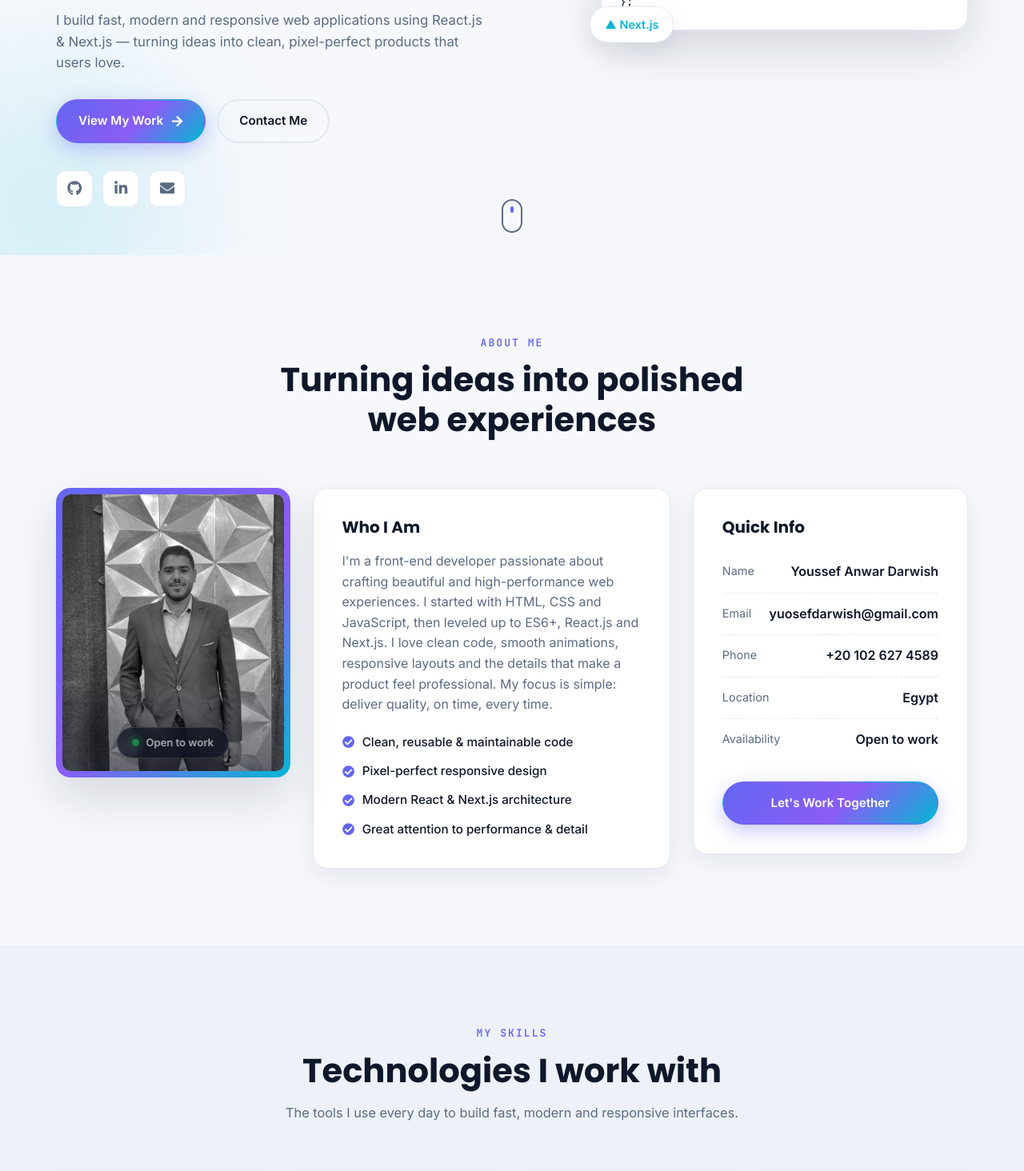
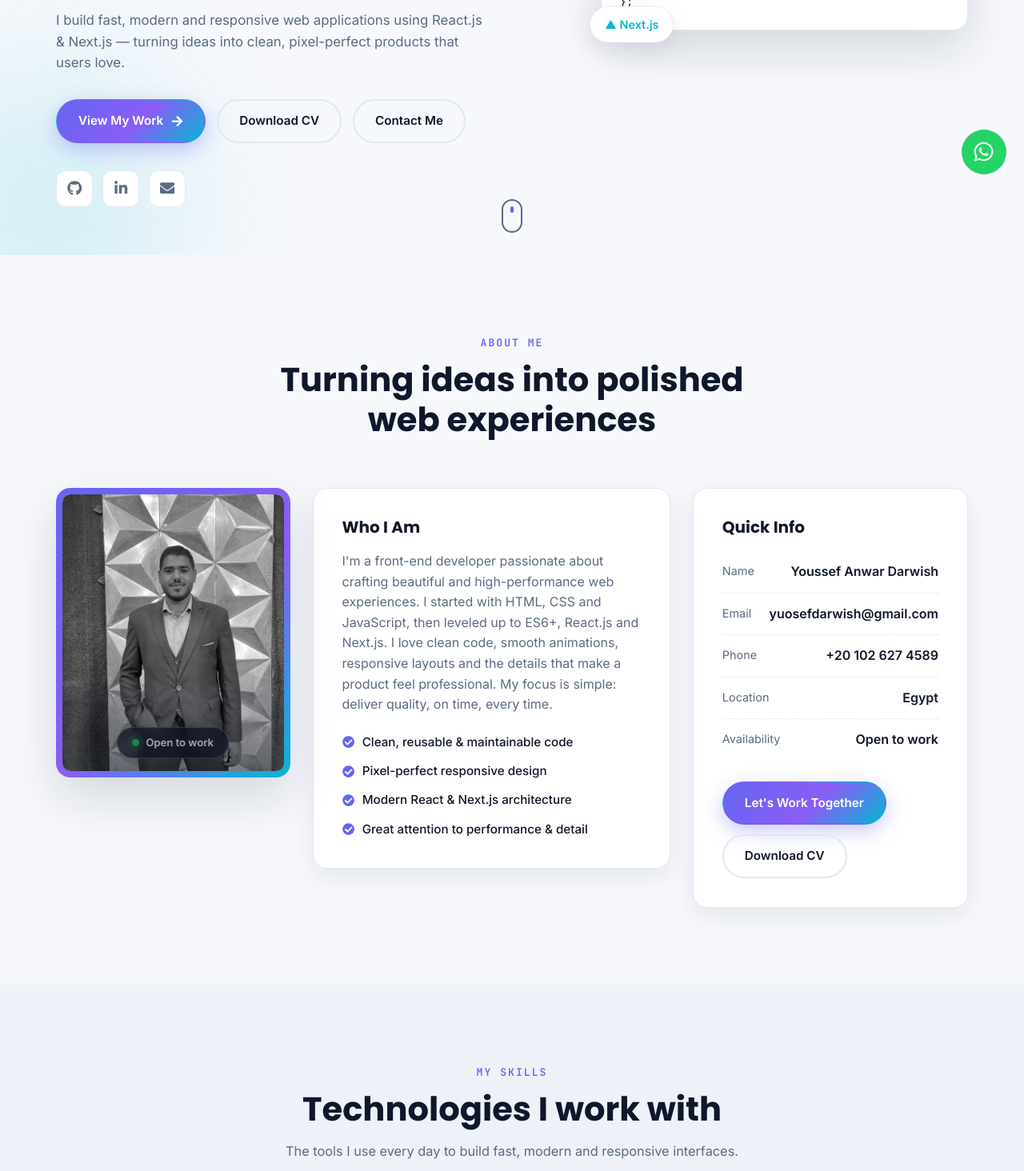
Before and after one commit to darsh-111/Portfolio, a React (Vite) app: page / in a window 1280 px wide. Shown: the part 560-2024 px from the top of the page at 80% size. Built offline with nearby package versions, Linux system fonts and the light colour scheme.

Commit message:
Add OG tags, WhatsApp, CV download, project screenshots, perf

```diff
--- a/index.html
+++ b/index.html
@@ -9,6 +9,22 @@
       name="description"
       content="Youssef Anwar Darwish — Front-End Developer specializing in React.js and Next.js. Building fast, modern and responsive web experiences."
     />
+    <meta property="og:type" content="website" />
+    <meta property="og:site_name" content="Youssef Anwar Darwish" />
+    <meta property="og:title" content="Youssef Anwar Darwish | Front-End Developer" />
+    <meta
+      property="og:description"
+      content="Front-End Developer specializing in React.js and Next.js. I build fast, modern and responsive web experiences."
+    />
+    <meta property="og:url" content="https://darsh-111.github.io/Portfolio/" />
+    <meta property="og:image" content="https://darsh-111.github.io/Portfolio/images/profile.jpg" />
+    <meta name="twitter:card" content="summary_large_image" />
+    <meta name="twitter:title" content="Youssef Anwar Darwish | Front-End Developer" />
+    <meta
+      name="twitter:description"
+      content="Front-End Developer specializing in React.js and Next.js."
+    />
+    <meta name="twitter:image" content="https://darsh-111.github.io/Portfolio/images/profile.jpg" />
     <link rel="preconnect" href="https://fonts.googleapis.com" />
     <link rel="preconnect" href="https://fonts.gstatic.com" crossorigin />
     <link
--- a/src/App.jsx
+++ b/src/App.jsx
@@ -7,6 +7,7 @@ import Services from "./components/Services.jsx";
 import Projects from "./components/Projects.jsx";
 import Contact from "./components/Contact.jsx";
 import Footer from "./components/Footer.jsx";
+import WhatsAppFloat from "./components/WhatsAppFloat.jsx";
 
 export default function App() {
   useEffect(() => {
@@ -38,6 +39,7 @@ export default function App() {
         <Contact />
       </main>
       <Footer />
+      <WhatsAppFloat />
     </>
   );
 }
--- a/src/components/About.jsx
+++ b/src/components/About.jsx
@@ -20,7 +20,12 @@ export default function About() {
         <div className="about-grid">
           <div className="about-photo-frame" data-reveal>
             <div className="about-photo">
-              <img src={`${import.meta.env.BASE_URL}images/profile.jpg`} alt={profile.name} />
+              <img
+                src={`${import.meta.env.BASE_URL}images/profile.jpg`}
+                alt={profile.name}
+                loading="lazy"
+                decoding="async"
+              />
               <span className="about-photo-badge">
                 <span className="badge-dot" /> Open to work
               </span>
@@ -49,12 +54,21 @@ export default function About() {
                 </div>
               ))}
             </dl>
-            <a
-              href={`mailto:${profile.contact.email}?subject=Work%20Opportunity`}
-              className="btn btn-primary btn-block"
-            >
-              Let's Work Together
-            </a>
+            <div className="about-actions">
+              <a
+                href={`mailto:${profile.contact.email}?subject=Work%20Opportunity`}
+                className="btn btn-primary"
+              >
+                Let's Work Together
+              </a>
+              <a
+                href={`${import.meta.env.BASE_URL}${profile.cvUrl}`}
+                className="btn btn-outline"
+                download
+              >
+                Download CV
+              </a>
+            </div>
           </div>
         </div>
       </div>
--- a/src/components/Contact.jsx
+++ b/src/components/Contact.jsx
@@ -1,5 +1,5 @@
 import { useState } from "react";
-import { FaEnvelope, FaPhoneAlt, FaMapMarkerAlt, FaGithub, FaLinkedinIn, FaPaperPlane } from "react-icons/fa";
+import { FaEnvelope, FaPhoneAlt, FaMapMarkerAlt, FaGithub, FaLinkedinIn, FaPaperPlane, FaWhatsapp } from "react-icons/fa";
 import { profile } from "../data/profile.js";
 import SectionHeader from "./SectionHeader.jsx";
 
@@ -49,6 +49,20 @@ export default function Contact() {
               </span>
               <div>
                 <h4>Phone</h4>
+                <p>{profile.contact.phone}</p>
+              </div>
+            </a>
+            <a
+              className="contact-card"
+              href={`https://wa.me/${profile.contact.whatsapp}`}
+              target="_blank"
+              rel="noreferrer"
+            >
+              <span className="contact-icon contact-whatsapp">
+                <FaWhatsapp />
+              </span>
+              <div>
+                <h4>WhatsApp</h4>
                 <p>{profile.contact.phone}</p>
               </div>
             </a>
--- a/src/components/Hero.jsx
+++ b/src/components/Hero.jsx
@@ -53,7 +53,7 @@ export default function Hero() {
       <div className="container hero-content">
         <div className="hero-text">
           <div className="hero-avatar" data-reveal>
-            <img src={`${import.meta.env.BASE_URL}images/profile.jpg`} alt={profile.name} />
+            <img src={`${import.meta.env.BASE_URL}images/profile.jpg`} alt={profile.name} fetchpriority="high" decoding="async" />
             <span className="hero-avatar-dot" title="Available for work" />
           </div>
           <span className="badge" data-reveal>
@@ -75,6 +75,13 @@ export default function Hero() {
           <div className="hero-actions" data-reveal>
             <a href="#projects" className="btn btn-primary">
               View My Work <FaArrowRight />
+            </a>
+            <a
+              href={`${import.meta.env.BASE_URL}${profile.cvUrl}`}
+              className="btn btn-outline"
+              download
+            >
+              Download CV
             </a>
             <a href="#contact" className="btn btn-outline">
               Contact Me
--- a/src/components/Projects.jsx
+++ b/src/components/Projects.jsx
@@ -23,9 +23,22 @@ export default function Projects() {
                 className="project-preview"
                 style={{ background: `linear-gradient(135deg, ${project.accent}, #06b6d4)` }}
               >
-                <div className="project-mock">
-                  {projectIcons[project.icon]}
-                </div>
+                {project.image ? (
+                  <>
+                    <img
+                      src={`${import.meta.env.BASE_URL}${project.image}`}
+                      alt={`${project.title} screenshot`}
+                      className="project-shot"
+                      loading="lazy"
+                      decoding="async"
+                    />
+                    <div className="project-overlay" />
+                  </>
+                ) : (
+                  <div className="project-mock">
+                    {projectIcons[project.icon]}
+                  </div>
+                )}
                 <span className="project-tag">{project.subtitle}</span>
               </div>
               <div className="project-body">
--- /dev/null
+++ b/src/components/WhatsAppFloat.jsx
@@ -0,0 +1,21 @@
+import { FaWhatsapp } from "react-icons/fa";
+import { profile } from "../data/profile.js";
+
+export default function WhatsAppFloat() {
+  const message = encodeURIComponent(
+    "Hi Youssef, I saw your portfolio and I'd like to talk about a project."
+  );
+
+  return (
+    <a
+      href={`https://wa.me/${profile.contact.whatsapp}?text=${message}`}
+      target="_blank"
+      rel="noreferrer"
+      className="whatsapp-float"
+      aria-label="Chat on WhatsApp"
+      title="Chat on WhatsApp"
+    >
+      <FaWhatsapp />
+    </a>
+  );
+}
--- a/src/data/profile.js
+++ b/src/data/profile.js
@@ -11,8 +11,10 @@ export const profile = {
     email: "yuosefdarwish@gmail.com",
     phone: "01026274589",
     phoneFull: "+201026274589",
+    whatsapp: "201026274589",
     location: "Egypt",
   },
+  cvUrl: "/cv.pdf",
   socials: {
     github: "https://github.com/darsh-111",
     linkedin: "https://www.linkedin.com/in/yuossef-darwish-67aa4231b/",
@@ -65,6 +67,7 @@ export const profile = {
       repo: "https://github.com/darsh-111/social-app",
       accent: "#6366f1",
       icon: "chat",
+      image: "/projects/social-app.png",
     },
     {
       title: "ShopVerse",
@@ -76,6 +79,7 @@ export const profile = {
       repo: "https://github.com/darsh-111/final_project",
       accent: "#8b5cf6",
       icon: "cart",
+      image: "/projects/shopverse.png",
     },
   ],
 };
--- a/src/styles/global.css
+++ b/src/styles/global.css
@@ -1054,6 +1054,69 @@ img {
   font-weight: 500;
 }
 
+/* WhatsApp floating button */
+.whatsapp-float {
+  position: fixed;
+  right: 22px;
+  bottom: 22px;
+  z-index: 90;
+  width: 56px;
+  height: 56px;
+  border-radius: 50%;
+  display: grid;
+  place-items: center;
+  font-size: 1.7rem;
+  color: #fff;
+  background: #25d366;
+  box-shadow: 0 10px 26px rgba(37, 211, 102, 0.45);
+  transition: transform 0.25s ease, box-shadow 0.25s ease;
+  animation: whatsapp-pulse 2.2s infinite;
+}
+
+.whatsapp-float:hover {
+  transform: translateY(-4px) scale(1.06);
+  box-shadow: 0 16px 34px rgba(37, 211, 102, 0.55);
+}
+
+@keyframes whatsapp-pulse {
+  0% { box-shadow: 0 0 0 0 rgba(37, 211, 102, 0.45); }
+  70% { box-shadow: 0 0 0 18px rgba(37, 211, 102, 0); }
+  100% { box-shadow: 0 0 0 0 rgba(37, 211, 102, 0); }
+}
+
+.contact-whatsapp {
+  color: #25d366;
+}
+
+/* Project screenshots */
+.project-shot {
+  position: absolute;
+  inset: 0;
+  width: 100%;
+  height: 100%;
+  object-fit: cover;
+  object-position: top;
+  transition: transform 0.5s ease;
+}
+
+.project-card:hover .project-shot {
+  transform: scale(1.06);
+}
+
+.project-overlay {
+  position: absolute;
+  inset: 0;
+  background: linear-gradient(to top, rgba(10, 15, 30, 0.55), transparent 55%);
+  pointer-events: none;
+}
+
+/* About actions */
+.about-actions {
+  display: flex;
+  gap: 12px;
+  flex-wrap: wrap;
+}
+
 /* Footer */
 .footer {
   background: var(--bg-alt);
```
Also changed, not shown: 1 other file (tests, documents, lock files or other folders).
